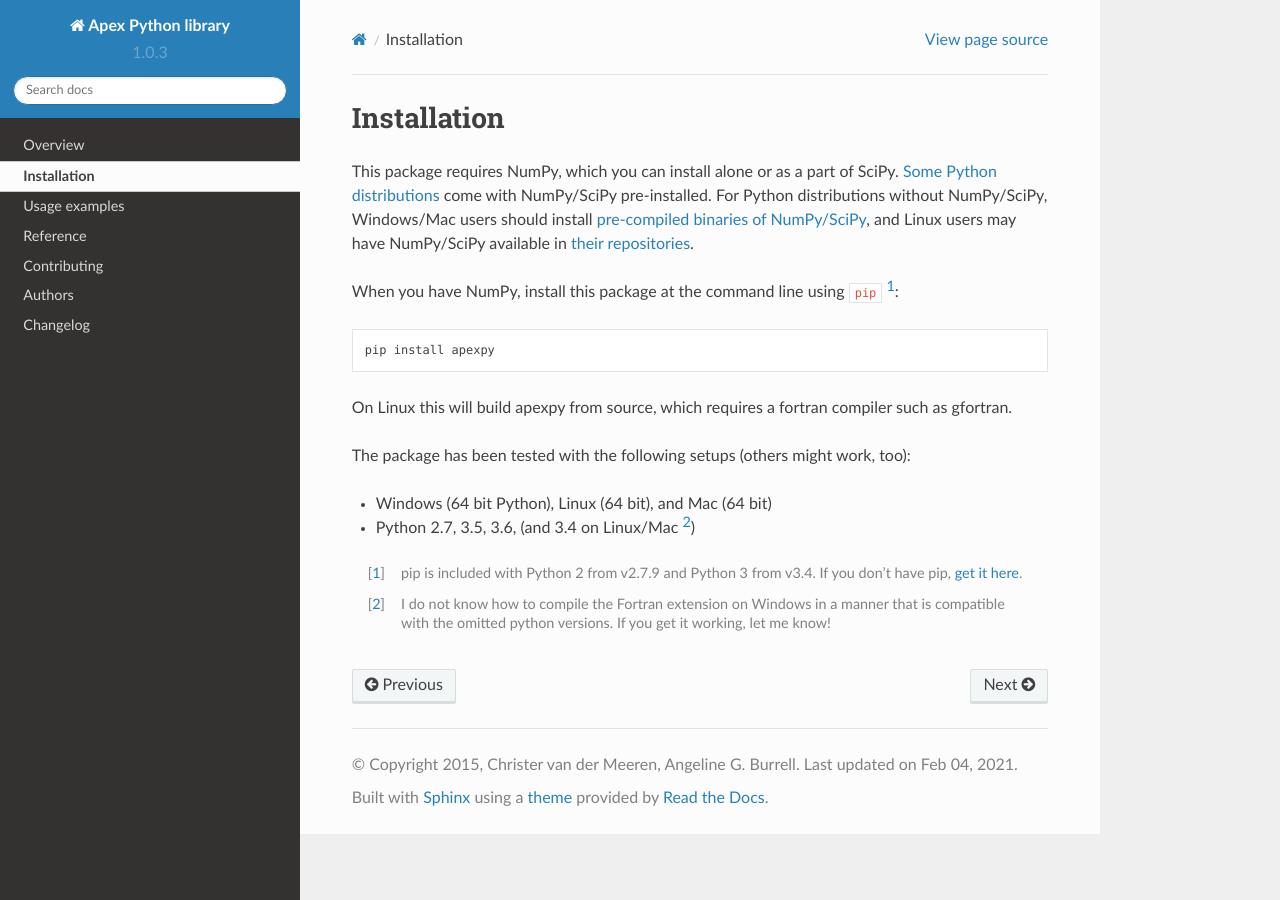
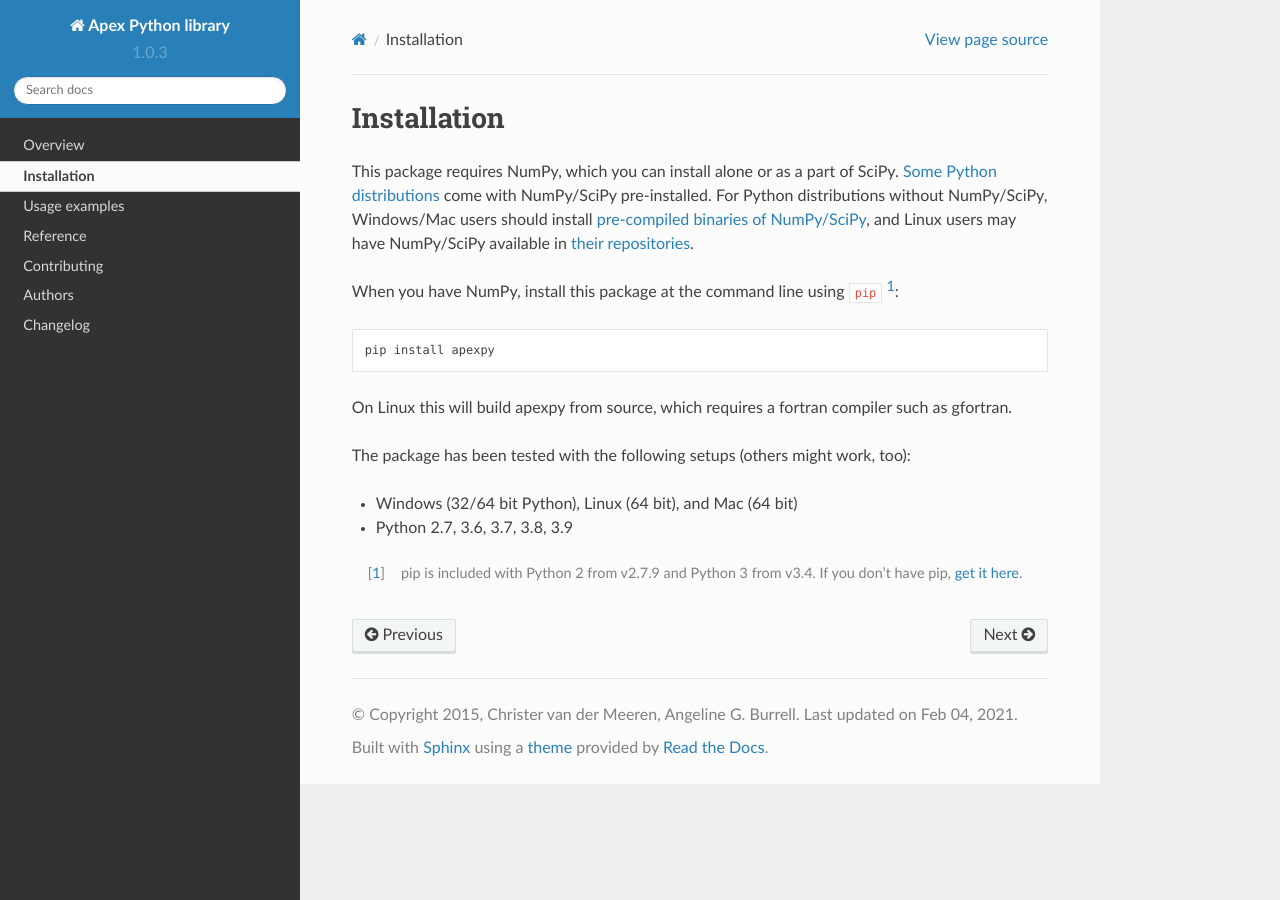
Before and after one commit to aburrell/apexpy, a Sphinx documentation site: the page built from docs/installation.rst, in a window 1280 px wide. Built offline with Sphinx 7.4.7 and the Read the Docs theme 2.0.0, drawn with Linux system fonts in a browser that asks for light colours.

Commit message:
MAINT: updated supported python versions
Added testing support for python 3.7-3.9 and removed testing for 3.4 and 3.5.

```diff
--- a/docs/installation.rst
+++ b/docs/installation.rst
@@ -18,12 +18,9 @@ such as gfortran.
 
 The package has been tested with the following setups (others might work, too):
 
-* Windows (64 bit Python), Linux (64 bit), and Mac (64 bit)
-* Python 2.7, 3.5, 3.6, (and 3.4 on Linux/Mac [2]_)
+* Windows (32/64 bit Python), Linux (64 bit), and Mac (64 bit)
+* Python 2.7, 3.6, 3.7, 3.8, 3.9
 
 .. [1] pip is included with Python 2 from v2.7.9 and Python 3 from v3.4.
        If you don't have pip,
        `get it here <http://pip.readthedocs.org/en/stable/installing/>`_.
-.. [2] I do not know how to compile the Fortran extension on Windows in a
-       manner that is compatible with the omitted python versions. If you get
-       it working, let me know!
--- a/setup.cfg
+++ b/setup.cfg
@@ -59,9 +59,10 @@ multi_line_output=0
 
 python_versions =
     2.7
-    3.4
-    3.5
     3.6
+    3.7
+    3.8
+    3.9
 
 dependencies =
 #    1.4: Django==1.4.16 !python_versions[3.*]
--- a/setup.py
+++ b/setup.py
@@ -62,9 +62,10 @@ if __name__ == "__main__":
             'Programming Language :: Python',
             'Programming Language :: Python :: 2.7',
             'Programming Language :: Python :: 3',
-            'Programming Language :: Python :: 3.4',
-            'Programming Language :: Python :: 3.5',
             'Programming Language :: Python :: 3.6',
+            'Programming Language :: Python :: 3.7',
+            'Programming Language :: Python :: 3.8',
+            'Programming Language :: Python :: 3.9',
             'Programming Language :: Python :: Implementation :: CPython',
             'Topic :: Scientific/Engineering :: Physics',
             'Topic :: Utilities',
```
